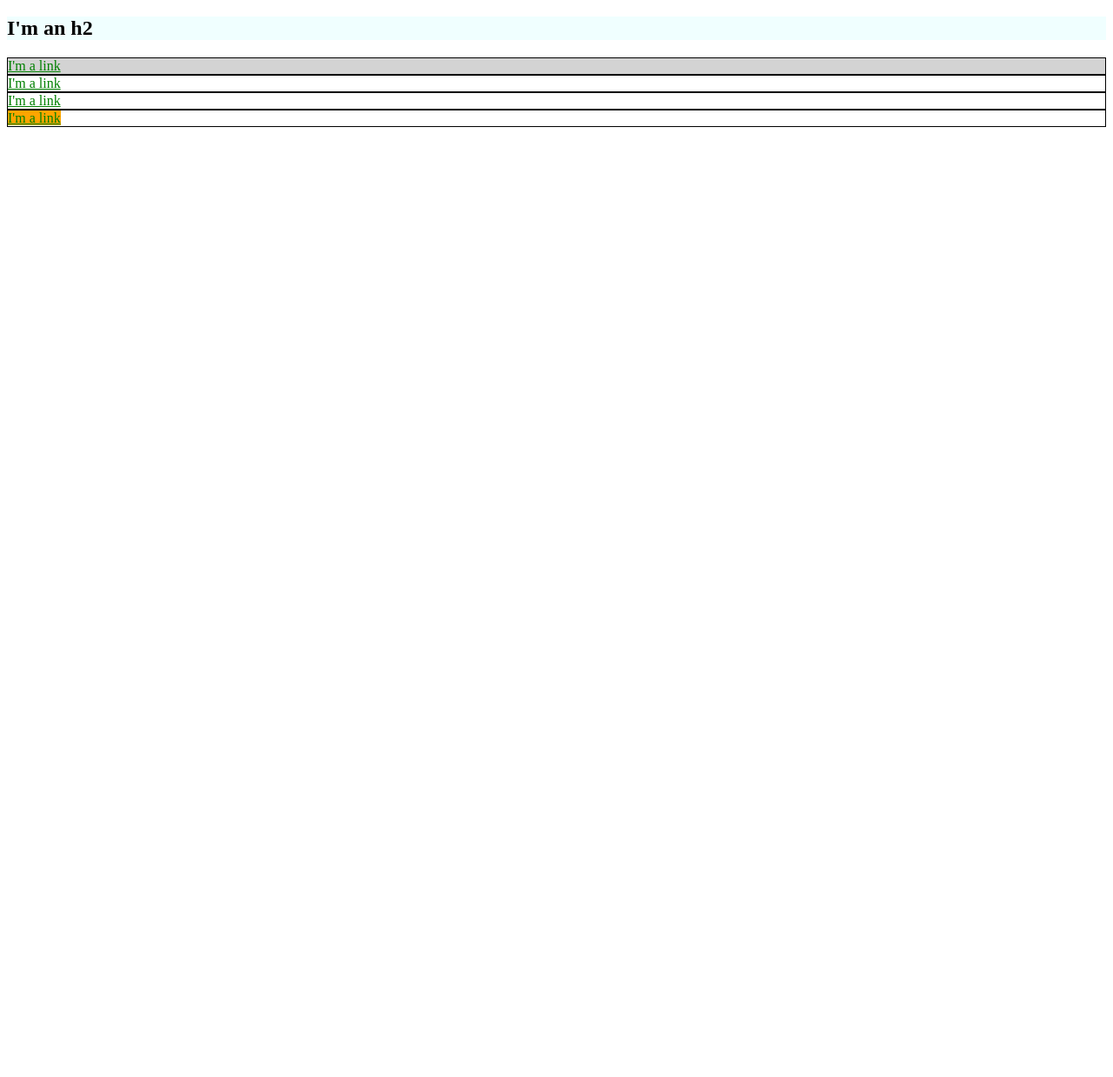
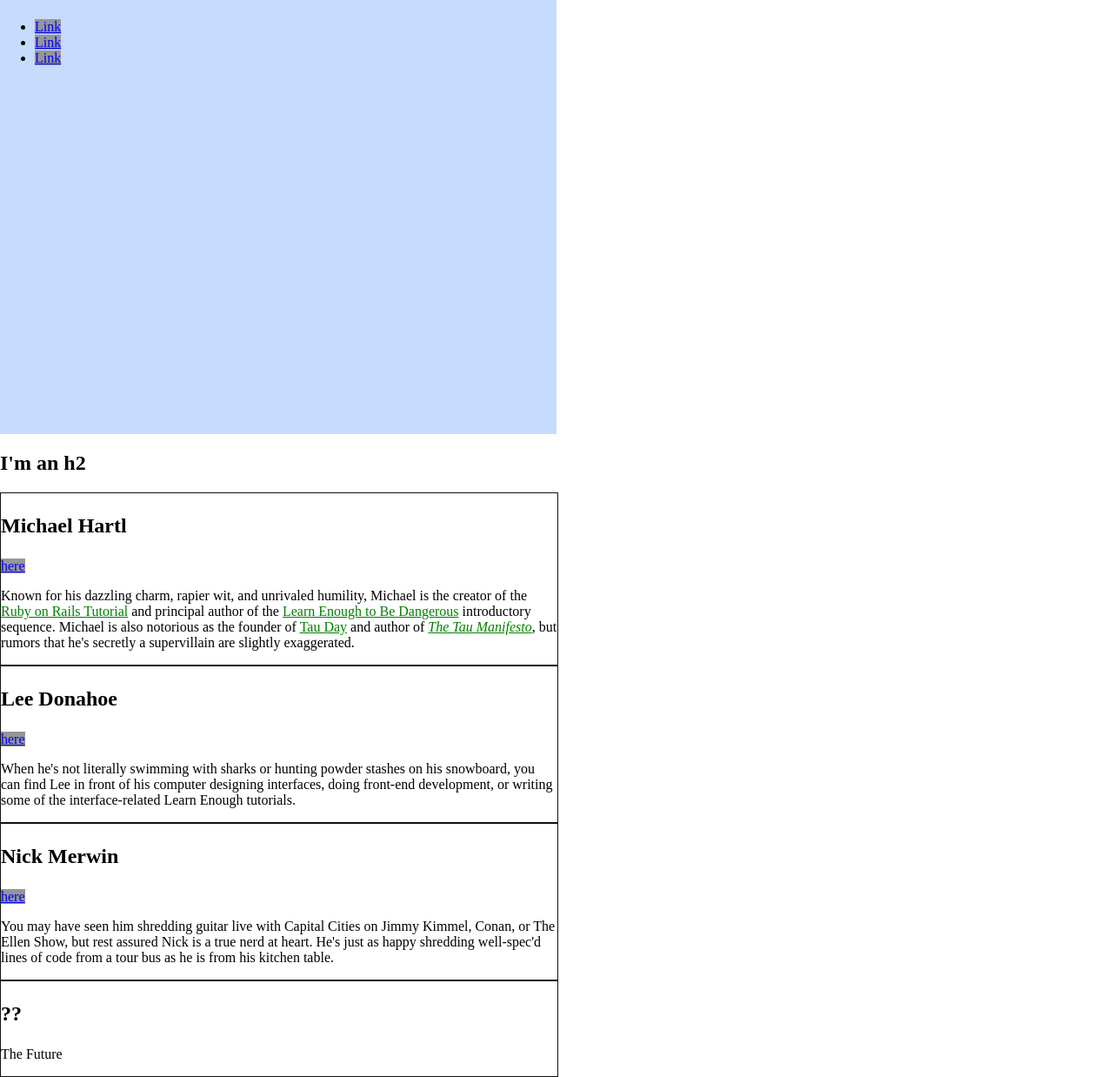
Before and after one commit to shycoder212/shycoder212.github.io, a plain HTML site: page index.html in a window 1280 px wide. Shown: the part 141-1379 px from the top of the page at 87% size. Before the commit the page ends 800 px from the top, so only its background shows below. Drawn offline with Linux system fonts and the light colour scheme.

Commit message:
Add color and sizing to the page

```diff
--- a/index.html
+++ b/index.html
@@ -4,74 +4,135 @@
     <title>Test Page: Don't Panic</title>
     <meta charset="utf-8">
     <style>
-      div {
-        border: 1px solid black;
+      /* GLOBAL STYLES */
+
+      html, body {
+        margin: 0;
+        padding: 0;
       }
 
-      div a {
-        color: green;
-      }
 
-      li {
-        border: 1px solid black;
-      }
-
-      li a {
-        color: hotpink;
+      h1 {
+        margin-top: 0;
+        font-size: 7vw;
       }
 
       a {
-        color: red;
+        color: #ff0;
       }
 
-      #exec-bio {
-        background-color: lightgray;
+      /* HERO STYLES */
+      .full-hero {
+        background-color: #c7dbfc;
+        height: 50vw;
+        width: 50vw;
+      }
+
+      /* BIO STYLES */
+
+      .bio-wrapper {
+        font-size: 24px;
+
       }
 
       .bio-box {
-        border: 1px solid black;
+        border: 1px solid #000000;
+        font-size: 1rem;
+        width: 50%;
       }
 
-      .bio-box a {
-        color: green;
+      .bio-box h3 {
+        font-size: 1.5em;
       }
 
-      .body-style {
-        background-color: azure;
+      .bio-copy {
+        font-size: 1em;
       }
 
-      #color-popout {
-        background-color: orange;
+      .bio-copy a {
+        color: #008000;
       }
 
+      div.bio-box {
+        border: 1px solid #111111;
+      }
+
+
+      /* SOCIAL STYLES */
+      .social-link {
+        background: rgba(150, 150, 150);
+        color: #0000ff;
+      }
 
     </style>
   </head>
   <body>
-    <h1 id="color-popout">I'm an h1</h1>
+    <div class="full-hero hero-home">
+      <h1>I'm an h1</h1>
     <ul>
       <li>
-        <a href="https://example.com/">Link</a>
+        <a href="https://example.com/" class="social-link">Link</a>
       </li>
       <li>
-        <a href="https://example.com/">Link</a>
+        <a href="https://example.com/" class="social-link">Link</a>
       </li>
       <li>
-        <a href="https://example.com/">Link</a>
+        <a href="https://example.com/" class="social-link">Link</a>
       </li>
     </ul>
-    <h2 class="body-style">I'm an h2</h2>
-    <div id="exec-bio" class="bio-box" class="body-style">
-      <a href="https://example.com/">I'm a link</a>
     </div>
-    <div class="bio-box" class="body-style">
-      <a href="https://example.com/">I'm a link</a>
-    </div>
-    <div class="bio-box" class="body-style">
-      <a href="https://example.com/">I'm a link</a>
-    </div>
-    <div class="bio-box" class="body-style">
-      <a href="https://example.com/" id="color-popout">I'm a link</a>
+
+    <h2 class>I'm an h2</h2>
+    <div class="bio-wrapper">
+      <div class="bio-box">
+        <h3>Michael Hartl</h3>
+        <a href="https://twitter.com/mhartl" class="social-link">here</a>
+        <div class="bio-copy">
+          <p>
+            Known for his dazzling charm, rapier wit, and unrivaled humility,
+            Michael is the creator of the
+            <a href="https://www.railstutorial.org/">Ruby on Rails
+            Tutorial</a> and principal author of the
+            <a href="https://learnenough.com/">
+            Learn Enough to Be Dangerous</a> introductory sequence. Michael
+            is also notorious as the founder of
+            <a href="http://tauday.com/">Tau Day</a> and author of
+            <a href="http://tauday.com/tau-manifesto"><em>The Tau
+            Manifesto</em></a>, but rumors that he's secretly a supervillain
+            are slightly exaggerated.
+          </p>
+        </div>
+      </div>
+      <div class="bio-box">
+        <h3>Lee Donahoe</h3>
+        <a href="https://twitter.com/leedonahoe" class="social-link">here</a>
+        <div class="bio-copy">
+          <p>
+            When he's not literally swimming with sharks or hunting powder stashes on
+            his snowboard, you can find Lee in front of his computer designing
+            interfaces, doing front-end development, or writing some of the
+            interface-related Learn Enough tutorials.
+          </p>
+        </div>
+      </div>
+      <div class="bio-box">
+        <h3>Nick Merwin</h3>
+        <a href="https://twitter.com/nickmerwin" class="social-link">here</a>
+        <div class="bio-copy">
+          <p>
+            You may have seen him shredding guitar live with Capital Cities on Jimmy
+            Kimmel, Conan, or The Ellen Show, but rest assured Nick is a true nerd at
+            heart. He's just as happy shredding well-spec'd lines of code from a tour
+            bus as he is from his kitchen table.
+          </p>
+        </div>
+      </div>
+      <div class="bio-box">
+        <h3>??</h3>
+        <p>
+          The Future
+        </p>
+      </div>
     </div>
   </body>
 </html>
```
